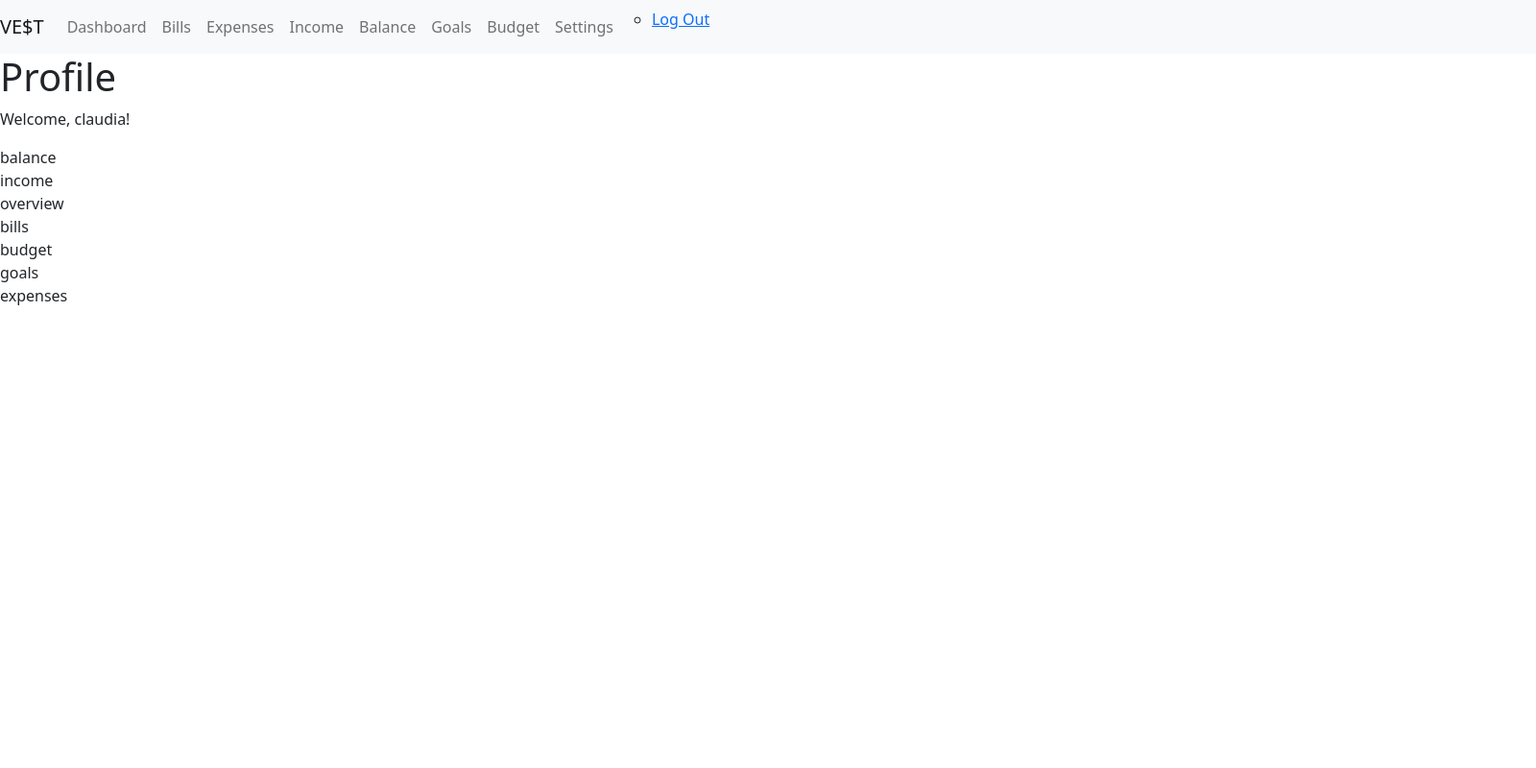
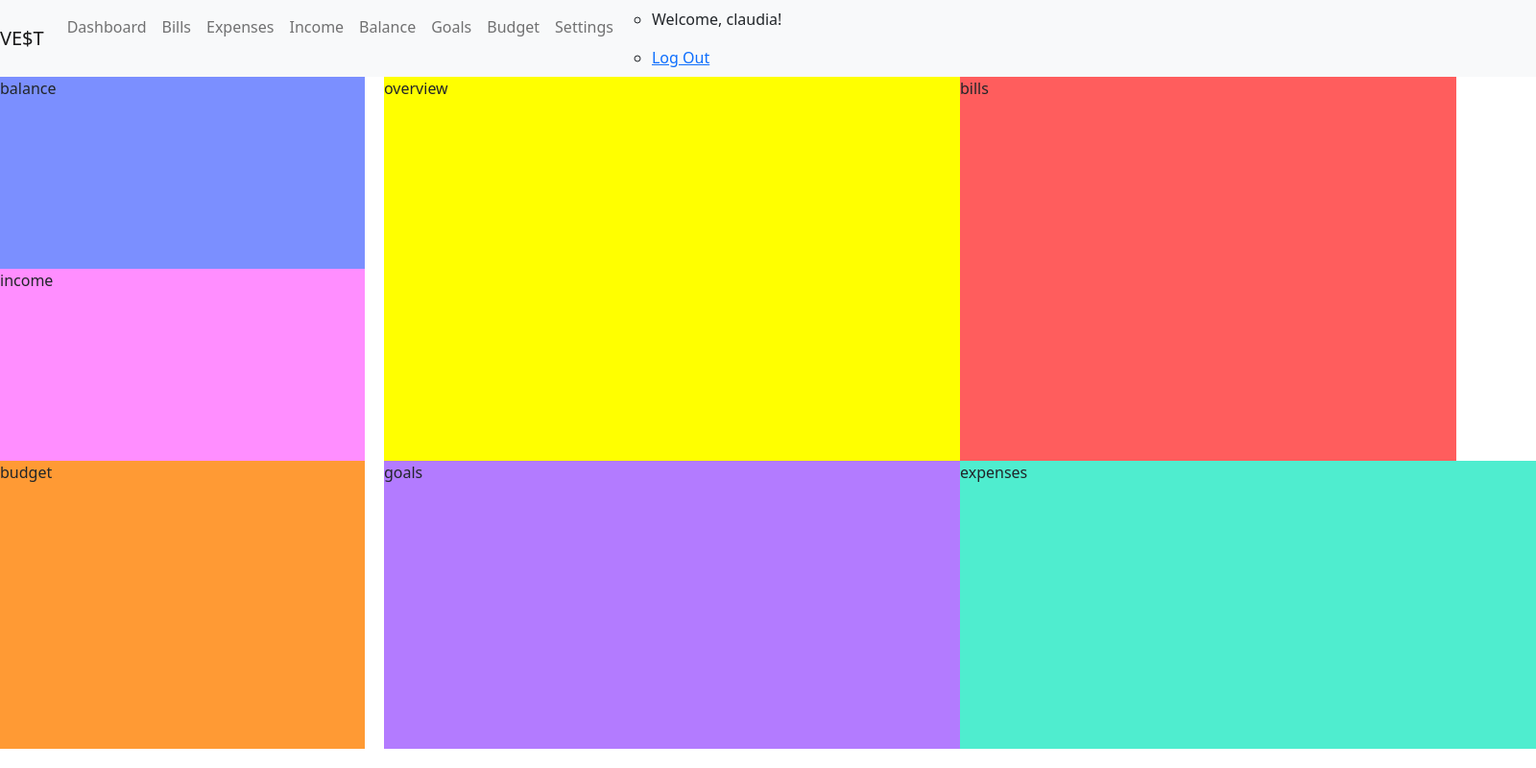
Before and after one commit to xClaudiaArias/Finance-App-Mercy, a Django app: page /accounts/profile/ in a window 1600 px wide. Shown: the whole page at 96% size. Run offline with Django 4.2, Linux system fonts and the light colour scheme; a user stored in the database is signed in; some libraries are stand-ins or nearby versions.

Commit message:
created sections css

```diff
--- a/backend/backend/settings.py
+++ b/backend/backend/settings.py
@@ -127,5 +127,4 @@ DEFAULT_AUTO_FIELD = 'django.db.models.BigAutoField'
 LOGIN_REDIRECT_URL = "/accounts/profile/"
 LOGOUT_REDIRECT_URL = "/accounts/profile/"
 CRISPY_TEMPLATE_PACK = "bootstrap4"
-STATIC_URL = '/static/'
 STATIC_ROOT = os.path.join(BASE_DIR,  'static')
--- a/backend/dashboard/static/css/style.css
+++ b/backend/dashboard/static/css/style.css
@@ -0,0 +1,65 @@
+#main {
+  width: 100vw;
+  height: 100vh;
+  display: grid;
+  height: fit-content;
+  grid-template-columns: repeat(3, 1fr);
+  grid-auto-rows: minmax(100px, auto);
+  grid-template-areas: "in-bal overview bills"
+                      "budget goals expenses";
+  row-gap: 0;
+  column-gap: 0;
+}
+
+#overview {
+  width: 600px;
+  height: 400px;
+  background-color: yellow;
+  grid-area: overview;
+}
+
+#in-bal {
+  width: 380px;
+  height: 400px;
+  grid-area: in-bal;
+}
+
+#balance {
+  width: 380px;
+  height: 200px;
+  background-color: #7B8FFF;
+}
+
+#income {
+  width: 380px;
+  height: 200px;
+  background-color: #FF8EFF;
+}
+
+#budget {
+  width: 380px;
+  height: 300px;
+  background-color: #FF9A34;
+  grid-area: budget;
+}
+
+#bills {
+  width: 517px;
+  height: 400px;
+  background-color: #FF5D5D;
+  grid-area: bills;
+}
+
+#goals {
+  width: 600px;
+  height: 300px;
+  background-color: #B37BFF;
+  grid-area: goals;
+}
+
+#expenses {
+  width: 600px;
+  height: 300px;
+  background-color: #4FEDCF;
+  grid-area: expenses;
+}
--- a/backend/dashboard/templates/dashboard/base.html
+++ b/backend/dashboard/templates/dashboard/base.html
@@ -6,7 +6,8 @@
     <meta http-equiv="X-UA-Compatible" content="IE=edge" />
     <meta name="viewport" content="width=device-width, initial-scale=1.0" />
     <title>{% block title %} Dashboard {% endblock %} </title>
-    <link rel="stylesheet"  href="{%  static  'css/style.css'  %}">
+    {% load static %}
+      <link rel="stylesheet" type="text/css" href="{%  static  'css/style.css'  %}">
     <link href="https://cdn.jsdelivr.net/npm/bootstrap@5.1.3/dist/css/bootstrap.min.css" rel="stylesheet" integrity="sha384-1BmE4kWBq78iYhFldvKuhfTAU6auU8tT94WrHftjDbrCEXSU1oBoqyl2QvZ6jIW3" crossorigin="anonymous">
   </head>
   <body>
--- a/backend/dashboard/templates/dashboard/navbar.html
+++ b/backend/dashboard/templates/dashboard/navbar.html
@@ -45,6 +45,7 @@
       <li class="nav-item">
         {% if user.is_authenticated %}
         <ul>
+          <li> <p> Welcome, {{user_name}}!</p> </li>
           <li><a href="{% url 'logout' %}">Log Out</a></li>
         </ul>
         {% else %}
--- a/backend/dashboard/templates/dashboard/profile.html
+++ b/backend/dashboard/templates/dashboard/profile.html
@@ -2,19 +2,24 @@
 {% load static %}
 
 {% block title %}Profile{% endblock %}
+{% block additionalStyles %}
+  <link rel="stylesheet" href="{%  static  'css/style.css'  %}"/>
+{% endblock %}
 
 {% block content %}
-  <h1>Profile</h1>
   {% if user.is_authenticated %}
-    <p> Welcome, {{user_name}}!</p>
 
+    <main id="main">
+      <div id="in-bal">
         <section id="balance">balance</section>
         <section id="income">income</section>
+      </div>
       <section id="overview">overview</section>
       <section id="bills">bills</section>
       <section id="budget">budget</section>
       <section id="goals">goals</section>
       <section id="expenses">expenses</section>
+    </main>
 
   {% else %}
 
```
Lines whose indentation alone changed are shown as unchanged.
